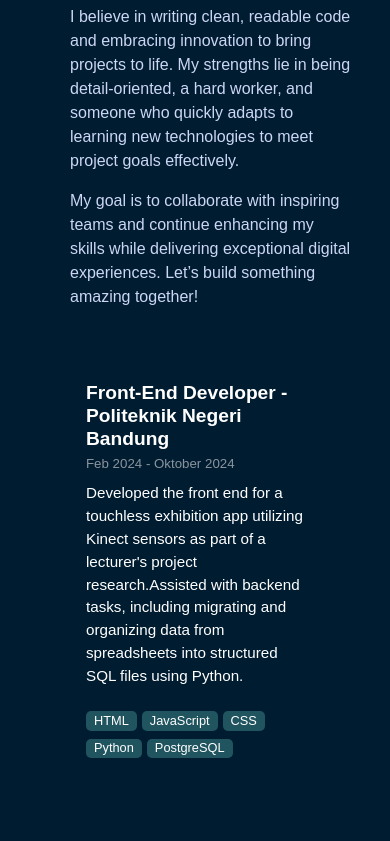
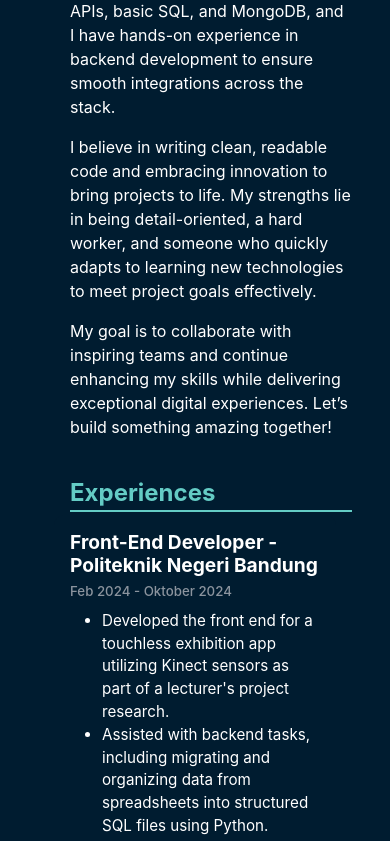
Before and after one commit to muhammadrama19/ramas-s-porto, a React (Vite) app: page / in a window 390 px wide. Shown: the part 960-1801 px from the top of the page. Built offline with nearby package versions, Linux system fonts and the light colour scheme.

Commit message:
Update styling for improved consistency and responsiveness

```diff
--- a/src/App.css
+++ b/src/App.css
@@ -13,7 +13,7 @@
   --elevation-3: 0 4px 8px rgba(0, 0, 0, 0.1);
   --elevation-4: 0 6px 12px rgba(0, 0, 0, 0.1);
   --elevation-5: 0 8px 16px rgba(0, 0, 0, 0.1);
-  font-family: 'Poppins', sans-serif;
+  font-family: 'Inter', sans-serif;
   background-color: #001C30;
 }
 
@@ -53,7 +53,6 @@
   color: #888;
 }
 
-/* App.css */
 body {
   margin: 0;
   font-family: Arial, sans-serif;
@@ -71,7 +70,7 @@ body {
   top: 0;
   left: 0;
   background-color: #001C30;
-  color: #ccd6f6;
+  color: #ffff;
   padding: 20px;
   display: flex;
   flex-direction: column;
--- a/src/components/ExpCard/Exp.css
+++ b/src/components/ExpCard/Exp.css
@@ -3,8 +3,9 @@
     color: white;
     border-radius: 10px;
     border: none;
-    padding: 1rem !important;
+    padding: 0px 0px !important;
     transition: all 0.3s ease;
+    position: relative;
   }
 
   .experience-card:hover {
@@ -14,7 +15,7 @@
     backdrop-filter: blur(7.4px);
     -webkit-backdrop-filter: blur(7.4px);
     border: 1px solid rgba(255, 255, 255, 0.3);
-    padding: 1rem !important;
+    padding: 0px 0px !important;
     transform: none;
   }
 
--- a/src/components/ExpCard/Exp.jsx
+++ b/src/components/ExpCard/Exp.jsx
@@ -16,7 +16,11 @@ const Exp = ({ date, title, description, badges }) => {
               <small>{date}</small>
             </Card.Subtitle>
             <Card.Text className="experience-description">
-              {description}
+              <ul>
+                {description.map((point, index) => (
+                  <li key={index}>{point}</li>
+                ))}
+              </ul>
             </Card.Text>
             <div className="badge-container">
               {badges.map((badge, index) => (
--- a/src/components/sideBar/sideBar.css
+++ b/src/components/sideBar/sideBar.css
@@ -1,10 +1,13 @@
 .links {
-    color: #c4d0ec; /* Set the initial color */
-    transition: color 0.3s ease; /* Smooth transition for color change */
+    color: #c4d0ec;
+    transition: color 0.3s ease;
   }
 
   .links:hover {
-    color: #64CCC5; /* Change to your desired hover color */
+    color: #64CCC5;
+  }
+  .links:active {
+    color: #64CCC5;
   }
 
 .sidebar-title{
@@ -12,3 +15,7 @@
     font-size: 3.5rem;
     font-weight: bold;
 }
+
+.sidebar{
+  color: #ffff;
+}
--- a/src/components/workCard/WorkCard.css
+++ b/src/components/workCard/WorkCard.css
@@ -30,11 +30,11 @@
 }
 
 .work-card-description {
-    word-wrap: break-word; /* Ensure long words break and wrap */
-    white-space: pre-wrap; /* Preserve whitespace and wrap text */
-    text-overflow: ellipsis; /* Add ellipsis for overflow text */
-    max-height: 250px; /* Set a max height if needed */
-    margin-bottom: 10px; /* Add margin for spacing */
+    word-wrap: break-word;
+    white-space: pre-wrap;
+    text-overflow: ellipsis;
+    max-height: 250px;
+    margin-bottom: 10px;
     font-size: 0.9rem;
     text-align: left;
   }
@@ -52,11 +52,11 @@
 
 @media (max-width: 576px) {
     .work-card-description {
-        max-height: none; /* Remove max-height on small screens */
-        margin-bottom: 20px; /* Increase margin for better spacing */
+        max-height: none;
+        margin-bottom: 20px;
     }
 
     .badge-container {
-        justify-content:left; /* Center badges on small screens */
+        justify-content:left;
     }
 }
--- a/src/pages/about/about.css
+++ b/src/pages/about/about.css
@@ -1,11 +1,9 @@
 .about-description {
     text-align: left;
+    color: #ffff;
+    padding-left: 10px !important;
+
 }
-
-/* .about-section {
-    max-height: 100%;
-    overflow-y: auto;
-} */
 
 .about-section::-webkit-scrollbar {
     display: none;
@@ -16,6 +14,58 @@
 }
 
 .work-card{
-
     margin-bottom: 16px;
 }
+
+.about-subtitle {
+    display: none;
+}
+
+.mobile-only {
+    display: none;
+}
+
+@media screen and (max-width: 768px) {
+    .about-description {
+        padding-left: 0px !important;
+    }
+    .about-subtitle {
+        font-size: 1.5rem;
+        font-weight: bold;
+        text-align: left;
+        color: #ffff;
+        display: flex;
+        align-items: center;
+        justify-content: start;
+        position: relative;
+        text-decoration: none;
+        transition: color 0.3s cubic-bezier(0.4, 0, 0.2, 1); /* Smooth transition for color */
+    }
+
+    .about-subtitle::after {
+        content: '';
+        position: absolute;
+        bottom: -5px;
+        left: 0;
+        width: 0;
+        height: 2px;
+        background-color: #64CCC5;
+        transition: width 0.5s ease-in-out;
+    }
+
+    .about-subtitle.hovered::after {
+        width: 100%;
+    }
+
+    .about-subtitle.hovered {
+        color: #64CCC5;
+    }
+
+    .mobile-only {
+        display: block;
+        margin-top: 20px;
+    }
+    .exp-container{
+        margin-top: 0px;
+    }
+}
--- a/src/pages/about/about.jsx
+++ b/src/pages/about/about.jsx
@@ -1,5 +1,4 @@
-// pages/About.js
-import React from "react";
+import React, { useEffect, useState, useRef } from "react";
 import { Container, Row, Col } from "react-bootstrap";
 import "./about.css";
 import Exp from "../../components/ExpCard/Exp";
@@ -11,13 +10,41 @@ import imageWork4 from "../../assets/tttt.png";
 import imageWork5 from "../../assets/DDDD.png";
 
 const About = () => {
+  const subtitleRefs = useRef([]);
+  const [hoveredStates, setHoveredStates] = useState([false, false]); // Adjust size based on subtitle count
+
+  useEffect(() => {
+    const observer = new IntersectionObserver(
+      (entries) => {
+        entries.forEach((entry) => {
+          const index = subtitleRefs.current.indexOf(entry.target);
+          if (index !== -1) {
+            setHoveredStates((prevState) => {
+              const newState = [...prevState];
+              newState[index] = entry.isIntersecting;
+              return newState;
+            });
+          }
+        });
+      },
+      { threshold: 0.5 }
+    );
+
+    subtitleRefs.current.forEach((ref) => ref && observer.observe(ref));
+
+    return () => {
+      subtitleRefs.current.forEach((ref) => ref && observer.unobserve(ref));
+    };
+  }, []);
+
+
   const experiences = [
     {
       date: "Feb 2024 - Oktober 2024",
       title: "Front-End Developer - Politeknik Negeri Bandung",
       description: [
         "Developed the front end for a touchless exhibition app utilizing Kinect sensors as part of a lecturer's project research.",
-        "Assisted with backend tasks, including migrating and organizing data from spreadsheets into structured SQL files using Python."
+        "Assisted with backend tasks, including migrating and organizing data from spreadsheets into structured SQL files using Python.",
       ],
       badges: ["HTML", "JavaScript", "CSS", "Python", "PostgreSQL"],
     },
@@ -27,7 +54,7 @@ const About = () => {
       description: [
         "Conducted mentoring sessions for 24 participants, with a focus on user experience principles, including heuristics of design and usability.",
         "Supervised the creation of essential documents, such as software requirements and task outlines, ensuring clarity and alignment with best practices.",
-        "Personally contributed by providing detailed feedback, guiding participants to improve their designs, and fostering an understanding of user-centered approaches."
+        "Personally contributed by providing detailed feedback, guiding participants to improve their designs, and fostering an understanding of user-centered approaches.",
       ],
       badges: ["UI/UX", "Figma", "Usability", "Prototyping"],
     },
@@ -36,39 +63,75 @@ const About = () => {
     {
       src: myImage,
       title: "LalajoEuy Movie ",
-      description: "Lalajo Euy! is a movie platform app where users can explore and review movies, supported by a CMS for admin content management. The project involved creating a modern interface, implementing authentication, conducting testing, and ensuring a seamless user experience. It highlights skills in full-stack development and deployment.",
-      badges: ["React.js", "React-Bootstrap", "SCSS", "Material-UI","REST API", "Express.js", "MySQL", "JWT", "OAuth", "Git", "Vercel", "Jest", "Selenium"],
+      description:
+        "Lalajo Euy! is a movie platform app where users can explore and review movies, supported by a CMS for admin content management. The project involved creating a modern interface, implementing authentication, conducting testing, and ensuring a seamless user experience. It highlights skills in full-stack development and deployment.",
+      badges: [
+        "React.js",
+        "React-Bootstrap",
+        "SCSS",
+        "Material-UI",
+        "REST API",
+        "Express.js",
+        "MySQL",
+        "JWT",
+        "OAuth",
+        "Git",
+        "Vercel",
+        "Jest",
+        "Selenium",
+      ],
     },
     {
       src: imageWork2,
       title: "Sentiment Analysis Dashboard of Gojek App Reviews on Play Store",
-      description: "Sentiment Analysis powered by RoBERTa model to analyze Gojek app reviews on Play Store. The project involved creating use case diagrams, process diagrams also designing interface. ETL process was done to clean the data and then the data was analyzed using RoBERTa model. The result was displayed in a dashboard.",
-      badges: ["Python", "RoBERTa", "Figma", "Pandas","Prototyping", "Data Analysis", "Data Visualization"],
+      description:
+        "Sentiment Analysis powered by RoBERTa model to analyze Gojek app reviews on Play Store. The project involved creating use case diagrams, process diagrams also designing interface. ETL process was done to clean the data and then the data was analyzed using RoBERTa model. The result was displayed in a dashboard.",
+      badges: [
+        "Python",
+        "RoBERTa",
+        "Figma",
+        "Pandas",
+        "Prototyping",
+        "Data Analysis",
+        "Data Visualization",
+      ],
     },
     {
       src: imageWork3,
       title: "AKU Si PEMBURU KUYANG",
-      description: "Aku si PEMBURU KUYANG is a game that tells the story of a shaman who is hunting for a KUYANG. The game consists of two mode, endless mode and story mode. I tasked to create story mode and world building also storyline. ",
+      description:
+        "Aku si PEMBURU KUYANG is a game that tells the story of a shaman who is hunting for a KUYANG. The game consists of two mode, endless mode and story mode. I tasked to create story mode and world building also storyline. ",
       badges: ["Godot Engine", "GDScript", "Blender", "Adobe Illustrator"],
     },
     {
       src: imageWork4,
-      title:"VoteHub",
-      description: "Votehub is static website that developed to provide information about President Election 2024. This Website is to fullfill as final assignments for User Interface Design Class. We developed the website based on user persona that gathered through interview to ensure User Centered Design.",
-      badges: ["Figma", "HTML", "CSS", "JavaScript"]
+      title: "VoteHub",
+      description:
+        "Votehub is static website that developed to provide information about President Election 2024. This Website is to fullfill as final assignments for User Interface Design Class. We developed the website based on user persona that gathered through interview to ensure User Centered Design.",
+      badges: ["Figma", "HTML", "CSS", "JavaScript"],
     },
     {
       src: imageWork5,
       title: "Tic Tac Toe Game",
-      description: "Tic Tac Toe Game is a simple game that developed to fullfill as final assignments for Fundamental Programming. Built on C language.",
-      badges: ["C", "Fundamental Programming"]
-    }
-
-
+      description:
+        "Tic Tac Toe Game is a simple game that developed to fullfill as final assignments for Fundamental Programming. Built on C language.",
+      badges: ["C", "Fundamental Programming"],
+    },
   ];
   return (
     <Container fluid className="about-section">
-      <Row>
+      <Row className="mobile-only">
+        <Col xs={12} sm={12} md={12} className="mx-3">
+          <h2
+            ref={(el) => (subtitleRefs.current[0] = el)}
+            className={`about-subtitle ${hoveredStates[0] ? "hovered" : ""}`}
+          >
+            About
+          </h2>
+        </Col>
+      </Row>
+
+      <Row className="mb-4">
         <Col xs={12} sm={12} md={12} className="mx-3">
           <p className="about-description">
             Hi, I'm Rama – a passionate and driven Front-End Developer with
@@ -98,7 +161,17 @@ const About = () => {
           </p>
         </Col>
       </Row>
-      <Row className="mt-4 mb-4">
+      <Row className="mobile-only">
+        <Col xs={12} sm={12} md={12} className="mx-3">
+          <h2
+            ref={(el) => (subtitleRefs.current[1] = el)}
+            className={`about-subtitle ${hoveredStates[1] ? "hovered" : ""}`}
+          >
+            Experiences
+          </h2>
+        </Col>
+      </Row>
+      <Row className="mb-4">
         <Col xs={12} md={12}>
           {experiences.map((exp, index) => (
             <Exp
@@ -111,7 +184,17 @@ const About = () => {
           ))}
         </Col>
       </Row>
-      <Row className="mt-4 mb-4">
+      <Row className="mobile-only">
+        <Col xs={12} sm={12} md={12} className="mx-3">
+          <h2
+            ref={(el) => (subtitleRefs.current[2] = el)}
+            className={`about-subtitle ${hoveredStates[2] ? "hovered" : ""}`}
+          >
+            Projects
+          </h2>
+        </Col>
+      </Row>
+      <Row className="mb-4">
         <Col xs={12} md={12}>
           {projects.map((project, index) => (
             <WorkCard
```
Also changed, not shown: src/pages/exp/ExpPage.jsx (deleted, +0 -18 lines), src/pages/exp/ExpPage.css (deleted), src/pages/mainPage/MainPage.css (deleted), src/pages/mainPage/MainPage.jsx (deleted).
